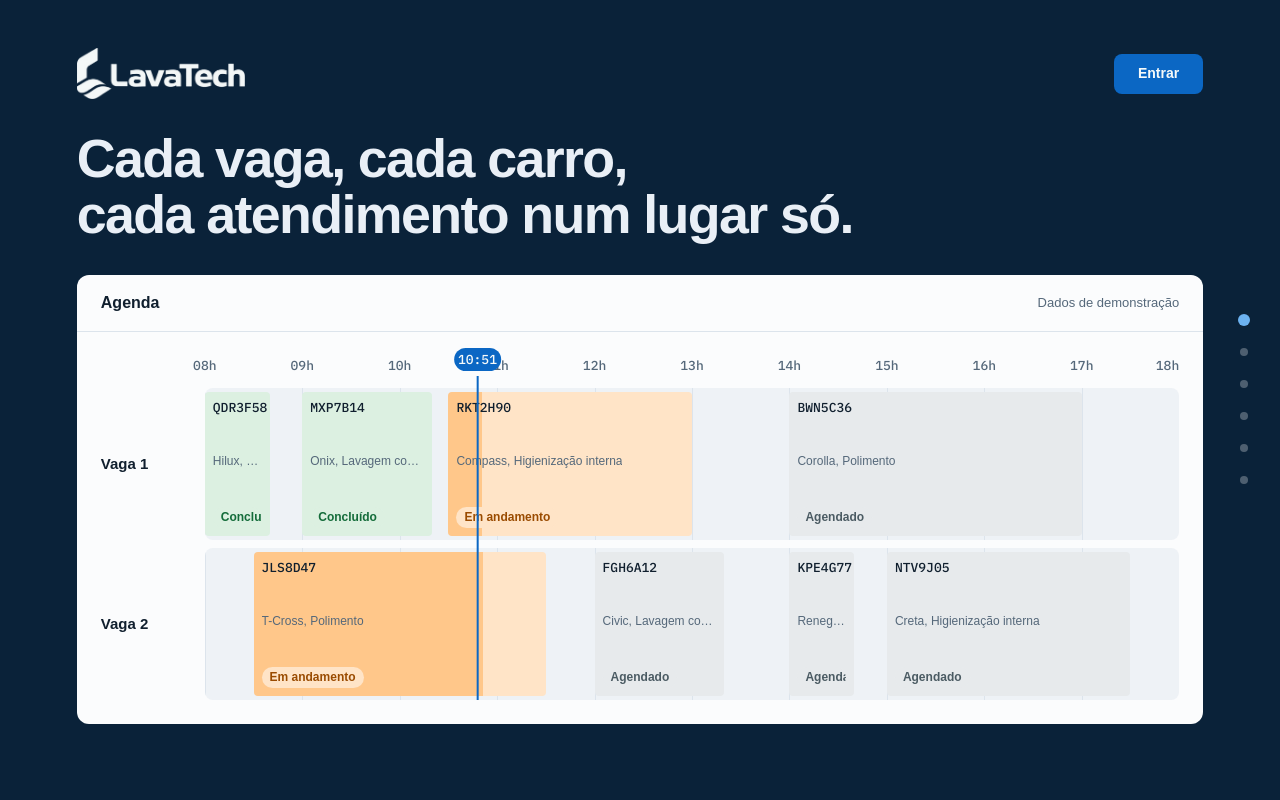
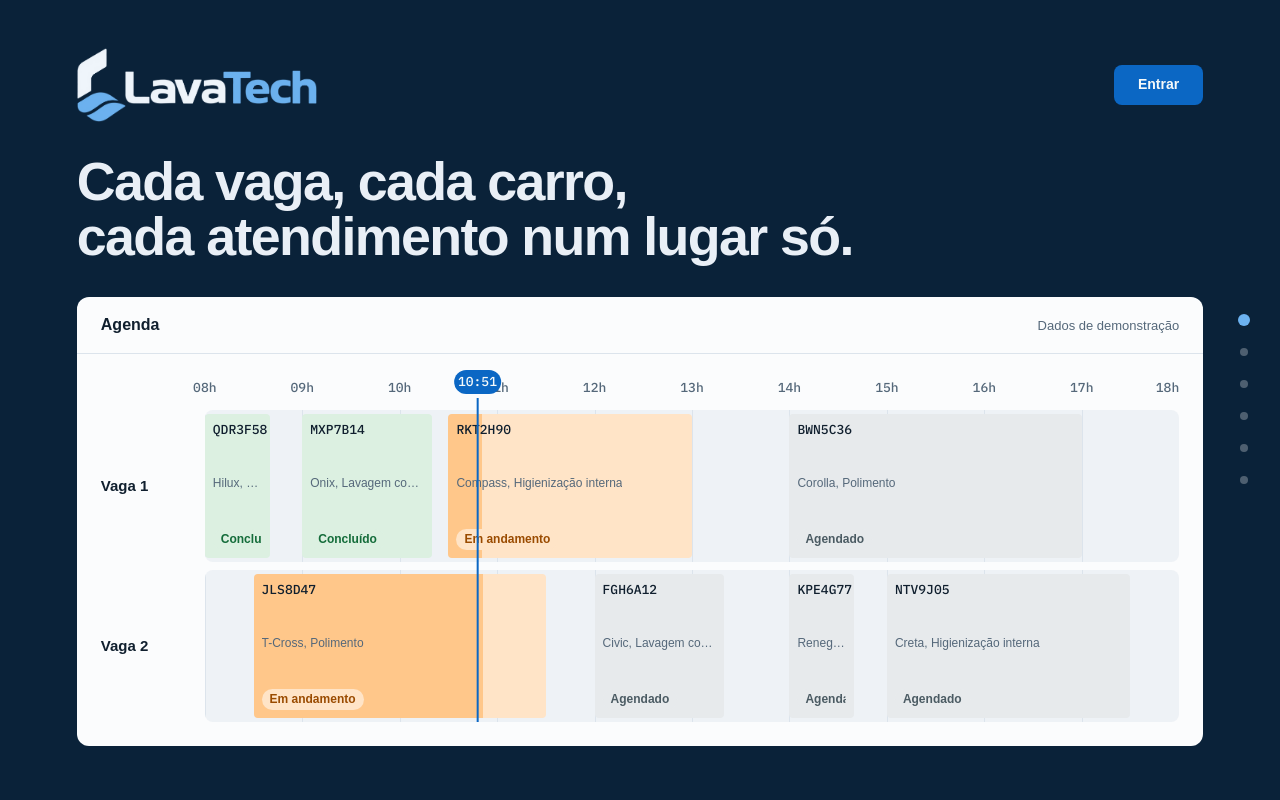
Before and after one commit to thiagodallo/lavatech, a React (Vite) app in the folder frontend/: page /#agenda in a window 1280 px wide. Shown: the top 800 px of the page. Built offline with nearby package versions, Linux system fonts and the light colour scheme; no server answers.

Commit message:
feat(landing): animate logo with letters rising from the baseline

```diff
--- /dev/null
+++ b/frontend/src/components/LogoAnimada.css
@@ -0,0 +1,111 @@
+.logo-anim {
+  --curva-de-entrada: cubic-bezier(0.16, 1, 0.3, 1);
+
+  position: relative;
+  width: 100%;
+}
+
+.logo-grupo {
+  position: absolute;
+  inset: 0;
+}
+
+.logo-recorte {
+  position: absolute;
+}
+
+.logo-grupo-lava .logo-recorte,
+.logo-grupo-tech .logo-recorte {
+  overflow: hidden;
+}
+
+.logo-peca {
+  position: absolute;
+  inset: 0;
+  background: var(--cor-da-peca);
+  -webkit-mask: var(--mascara) center / 100% 100% no-repeat;
+  mask: var(--mascara) center / 100% 100% no-repeat;
+}
+
+.logo-cor-branco {
+  --cor-da-peca: oklch(97% 0.01 250);
+}
+
+.logo-cor-azul {
+  --cor-da-peca: var(--cor-foco-no-escuro);
+}
+
+.logo-peca-bloco {
+  animation: logo-desce-curto 600ms var(--curva-de-entrada) both;
+}
+
+.logo-peca-onda-alta {
+  animation: logo-entra-pela-esquerda 600ms var(--curva-de-entrada) 100ms both;
+}
+
+.logo-peca-onda-baixa {
+  animation: logo-entra-pela-esquerda 600ms var(--curva-de-entrada) 200ms both;
+}
+
+.logo-grupo-lava .logo-peca,
+.logo-grupo-tech .logo-peca {
+  animation: logo-sobe-da-linha 650ms var(--curva-de-entrada) var(--atraso) both;
+}
+
+.logo-peca-lava-l {
+  --atraso: 500ms;
+}
+
+.logo-peca-lava-a1 {
+  --atraso: 540ms;
+}
+
+.logo-peca-lava-v {
+  --atraso: 580ms;
+}
+
+.logo-peca-lava-a2 {
+  --atraso: 620ms;
+}
+
+.logo-peca-tech-t {
+  --atraso: 800ms;
+}
+
+.logo-peca-tech-e {
+  --atraso: 840ms;
+}
+
+.logo-peca-tech-c {
+  --atraso: 880ms;
+}
+
+.logo-peca-tech-h {
+  --atraso: 920ms;
+}
+
+@keyframes logo-desce-curto {
+  from {
+    opacity: 0;
+    transform: translateY(-14%);
+  }
+}
+
+@keyframes logo-entra-pela-esquerda {
+  from {
+    opacity: 0;
+    transform: translateX(-12%);
+  }
+}
+
+@keyframes logo-sobe-da-linha {
+  from {
+    transform: translateY(105%);
+  }
+}
+
+@media (prefers-reduced-motion: reduce) {
+  .logo-peca {
+    animation: none;
+  }
+}
--- /dev/null
+++ b/frontend/src/components/LogoAnimada.jsx
@@ -0,0 +1,46 @@
+import { ALTURA_DA_LOGO, LARGURA_DA_LOGO, gruposDaLogo, pecasDaLogo } from '../dominio/pecasDaLogo.js'
+import './LogoAnimada.css'
+
+function percentual(valor, total) {
+  return `${(valor / total) * 100}%`
+}
+
+function PecaDaLogo({ peca }) {
+  return (
+    <span
+      className="logo-recorte"
+      style={{
+        left: percentual(peca.x, LARGURA_DA_LOGO),
+        top: percentual(peca.y, ALTURA_DA_LOGO),
+        width: percentual(peca.largura, LARGURA_DA_LOGO),
+        height: percentual(peca.altura, ALTURA_DA_LOGO),
+      }}
+    >
+      <span
+        className={`logo-peca logo-peca-${peca.nome} logo-cor-${peca.cor}`}
+        style={{ '--mascara': `url(${peca.arquivo})` }}
+      />
+    </span>
+  )
+}
+
+export default function LogoAnimada({ className = '' }) {
+  return (
+    <div
+      className={`logo-anim ${className}`.trim()}
+      role="img"
+      aria-label="LavaTech"
+      style={{ aspectRatio: `${LARGURA_DA_LOGO} / ${ALTURA_DA_LOGO}` }}
+    >
+      {gruposDaLogo.map((grupo) => (
+        <div key={grupo} className={`logo-grupo logo-grupo-${grupo}`} aria-hidden="true">
+          {pecasDaLogo
+            .filter((peca) => peca.grupo === grupo)
+            .map((peca) => (
+              <PecaDaLogo key={peca.nome} peca={peca} />
+            ))}
+        </div>
+      ))}
+    </div>
+  )
+}
--- a/frontend/src/pages/Landing.css
+++ b/frontend/src/pages/Landing.css
@@ -46,9 +46,7 @@ html.pagina-da-landing {
 }
 
 .landing-logo {
-  display: block;
-  width: 168px;
-  height: auto;
+  width: clamp(240px, 16vw, 336px);
 }
 
 .landing-titulo {
--- a/frontend/src/pages/Landing.jsx
+++ b/frontend/src/pages/Landing.jsx
@@ -6,6 +6,7 @@ import AgendaDeDemonstracao from '../components/AgendaDeDemonstracao.jsx'
 import ArquiteturaDoSistema from '../components/ArquiteturaDoSistema.jsx'
 import CenaDoFluxo from '../components/CenaDoFluxo.jsx'
 import IndicadorDeSecoes from '../components/IndicadorDeSecoes.jsx'
+import LogoAnimada from '../components/LogoAnimada.jsx'
 import PainelDemonstrativo from '../components/PainelDemonstrativo.jsx'
 import { etapasDoFluxo } from '../dominio/etapasDoFluxo.js'
 import usarNavegacaoPorSecoes from '../hooks/usarNavegacaoPorSecoes.js'
@@ -50,7 +51,7 @@ export default function Landing() {
 
       <section id="agenda" className="landing-secao landing-abertura" data-secao>
         <header className="landing-topo">
-          <img src={logoClara} alt="LavaTech" className="landing-logo" />
+          <LogoAnimada className="landing-logo" />
           <Link to="/login" className="landing-entrar">
             Entrar
           </Link>
```
